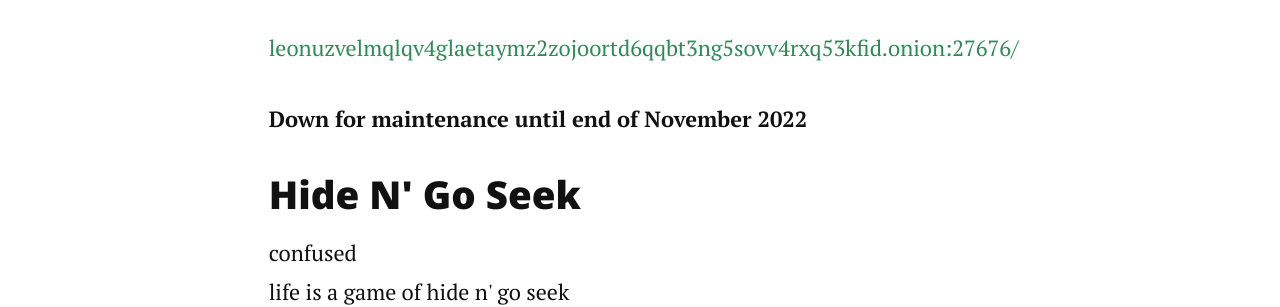
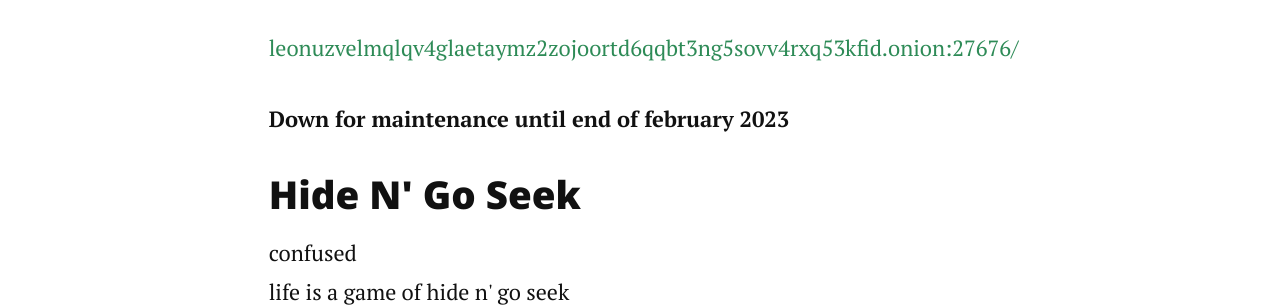
Before and after one commit to leonuz/leonuz.github.io, a Jekyll site: the page built from hidden.md, in a window 1280 px wide. Shown: the part 301-608 px from the top of the page. Built offline with Jekyll 4.4.1, drawn with Linux system fonts in a browser that asks for light colours; nearby versions of some CDN libraries.

Commit message:
Update hidden.md

```diff
--- a/hidden.md
+++ b/hidden.md
@@ -6,7 +6,7 @@
 <div class="post">
 
 <p><a>leonuzvelmqlqv4glaetaymz2zojoortd6qqbt3ng5sovv4rxq53kfid.onion:27676/</a></p>
-  <p><strong>Down for maintenance until end of November 2022</strong></p>
+  <p><strong>Down for maintenance until end of february 2023</strong></p>
 <h3 id="hide-n-go-seek">Hide N&#39; Go Seek</h3>
 <p>confused<br>life is a game of hide n&#39; go seek<br>for yourself<br>for your beliefs<br>for your values<br>for your destiny<br>what if<br>it doesn&#39;t want to be found?  </p>
   <p><a href="https://www.poemhunter.com/poem/hide-n-go-seek/" target="_blank">Zia Jaycee May Trent</a></p>
```
